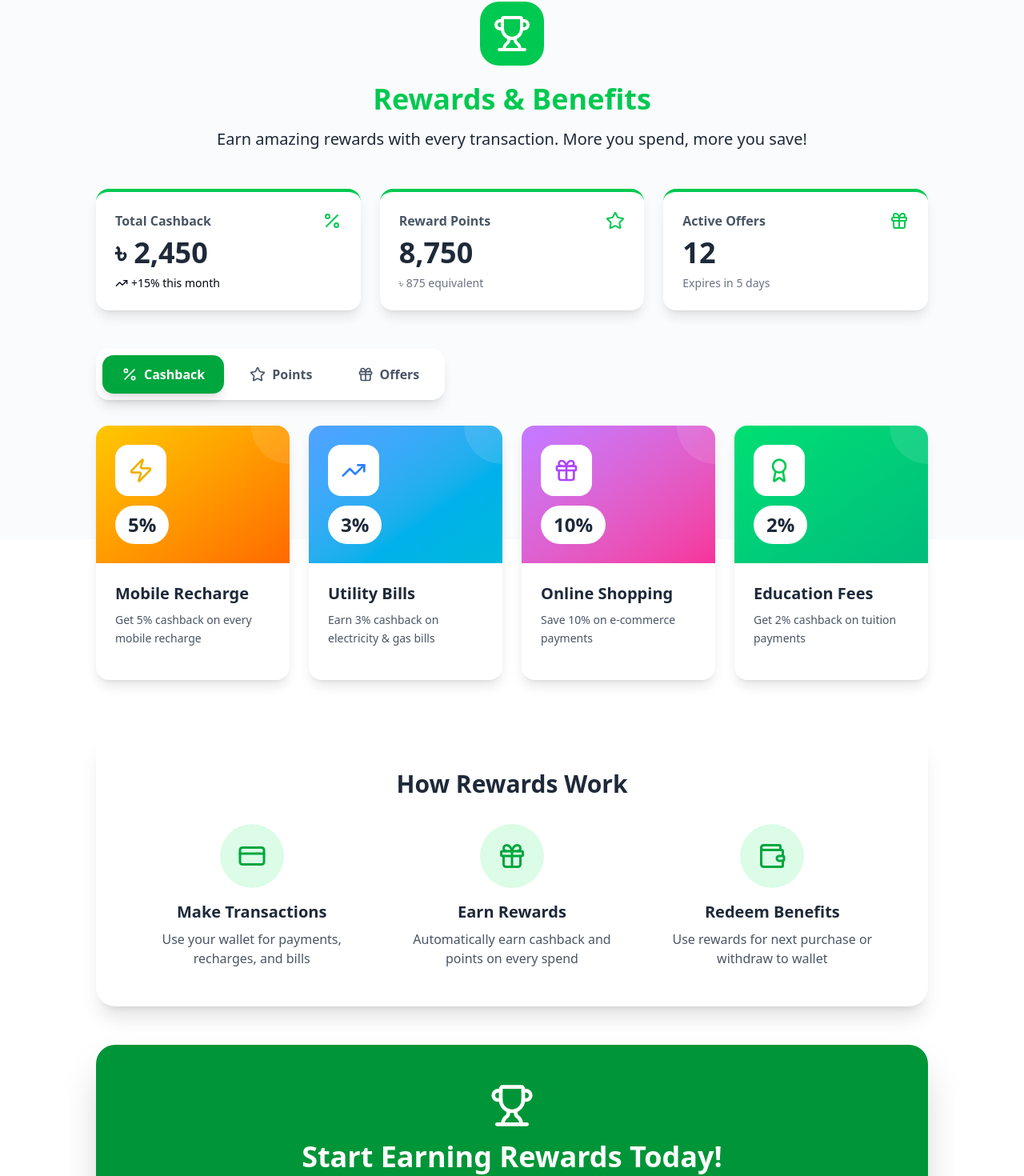
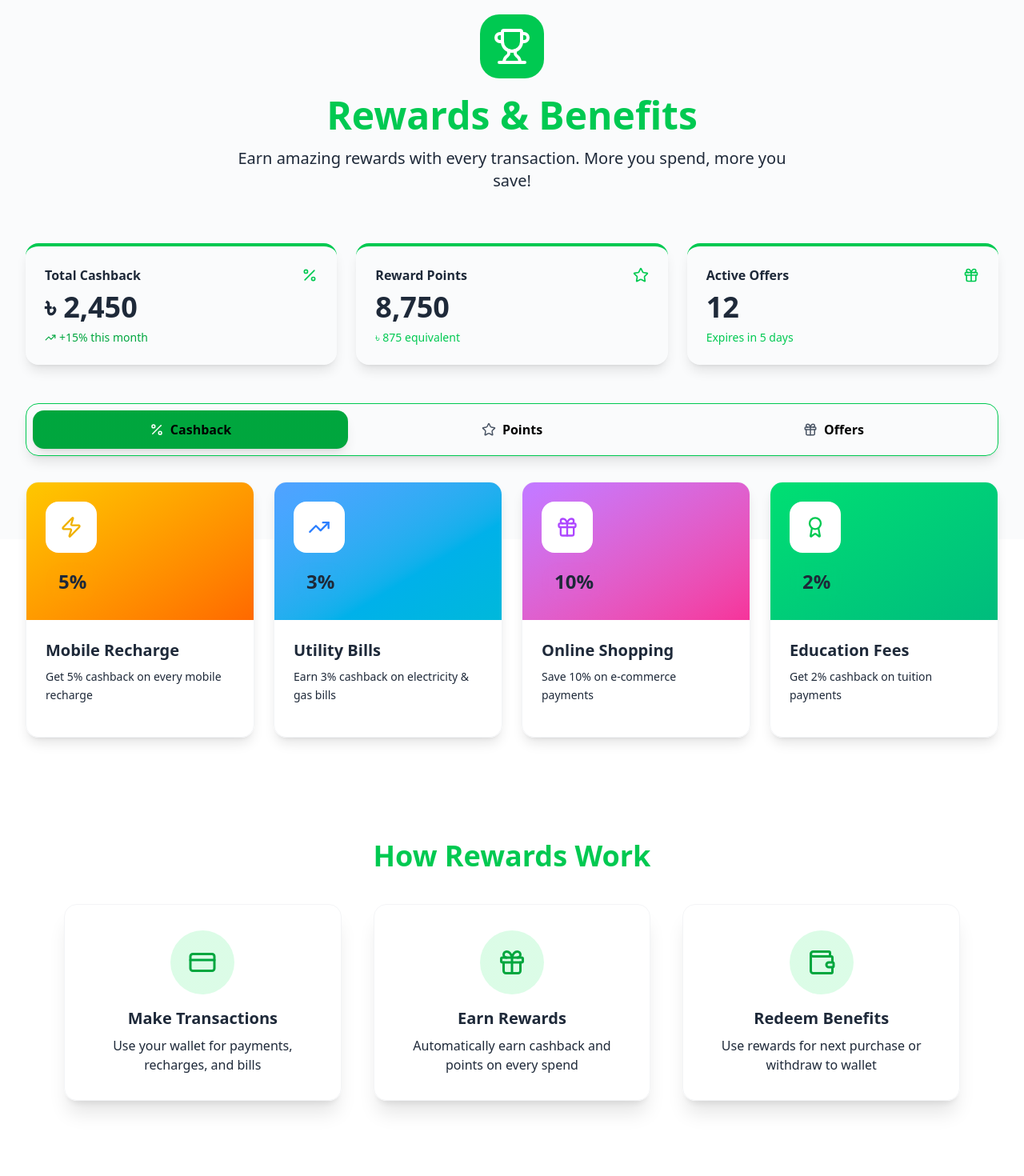
Before and after one commit to mithun41/digital-wallet-client, a React (Vite) app: page /rewards in a window 1280 px wide. Shown: the part 126-1596 px from the top of the page at 80% size. Built offline with nearby package versions, Linux system fonts and the light colour scheme.

Commit message:
cash out image change

```diff
--- a/src/Components/HowItWorks.jsx
+++ b/src/Components/HowItWorks.jsx
@@ -303,7 +303,7 @@ const steps = [
     title: "CashOut & Transactions",
     description:
       "Withdraw money anytime to your bank account and track all your transactions with detailed reports and statements.",
-    img: "https://images.unsplash.com/photo-1551288049-bebda4e38f71?w=800&q=80",
+    img: "https://i.postimg.cc/wTX4wh52/wallet.png",
     animation: "fade-up",
     icon: <ChartBarIcon className="h-8 w-8 text-white" />,
     badge: "Step 6",
--- a/src/Pages/Home/Features/Features.jsx
+++ b/src/Pages/Home/Features/Features.jsx
@@ -59,7 +59,7 @@ const Features = () => {
 
   return (
     <section className="max-w-7xl mx-auto px-4 py-16 overflow-hidden" ref={ref}>
-      <h2 className="text-3xl md:text-4xl text-green-700 font-extrabold text-center mb-12">
+      <h2 className="text-3xl md:text-4xl text-green-500 font-extrabold text-center mb-12">
         Explore Our Powerful Features
       </h2>
 
--- a/src/Pages/RewardsSection/RewardsSection.jsx
+++ b/src/Pages/RewardsSection/RewardsSection.jsx
@@ -9,19 +9,17 @@ import {
   Percent,
   Clock,
   CheckCircle,
-  ArrowRight,
-  CreditCard, Wallet,
-  GiftIcon
+  CreditCard,
+  Wallet
 } from "lucide-react";
-
 
 const RewardsSection = () => {
   const [activeTab, setActiveTab] = useState("cashback");
 
   const rewardTypes = [
-    { id: "cashback", label: "Cashback", icon: <Percent size={20} /> },
-    { id: "points", label: "Points", icon: <Star size={20} /> },
-    { id: "offers", label: "Offers", icon: <Gift size={20} /> },
+    { id: "cashback", label: "Cashback", icon: <Percent size={18} /> },
+    { id: "points", label: "Points", icon: <Star size={18} /> },
+    { id: "offers", label: "Offers", icon: <Gift size={18} /> },
   ];
 
   const cashbackRewards = [
@@ -30,7 +28,7 @@ const RewardsSection = () => {
       title: "Mobile Recharge",
       description: "Get 5% cashback on every mobile recharge",
       cashback: "5%",
-      icon: <Zap className="text-yellow-500" size={32} />,
+      icon: <Zap className="text-yellow-500" size={28} />,
       color: "from-yellow-400 to-orange-500",
     },
     {
@@ -38,7 +36,7 @@ const RewardsSection = () => {
       title: "Utility Bills",
       description: "Earn 3% cashback on electricity & gas bills",
       cashback: "3%",
-      icon: <TrendingUp className="text-blue-500" size={32} />,
+      icon: <TrendingUp className="text-blue-500" size={28} />,
       color: "from-blue-400 to-cyan-500",
     },
     {
@@ -46,7 +44,7 @@ const RewardsSection = () => {
       title: "Online Shopping",
       description: "Save 10% on e-commerce payments",
       cashback: "10%",
-      icon: <Gift className="text-purple-500" size={32} />,
+      icon: <Gift className="text-purple-500" size={28} />,
       color: "from-purple-400 to-pink-500",
     },
     {
@@ -54,7 +52,7 @@ const RewardsSection = () => {
       title: "Education Fees",
       description: "Get 2% cashback on tuition payments",
       cashback: "2%",
-      icon: <Award className="text-green-500" size={32} />,
+      icon: <Award className="text-green-500" size={28} />,
       color: "from-green-400 to-emerald-500",
     },
   ];
@@ -65,7 +63,7 @@ const RewardsSection = () => {
       title: "Transaction Points",
       description: "Earn 10 points for every ৳100 spent",
       points: "10 pts",
-      icon: <Star className="text-yellow-500" size={32} />,
+      icon: <Star className="text-yellow-500" size={28} />,
       color: "from-yellow-400 to-amber-500",
     },
     {
@@ -73,7 +71,7 @@ const RewardsSection = () => {
       title: "Referral Bonus",
       description: "Get 500 points for each friend referral",
       points: "500 pts",
-      icon: <Trophy className="text-orange-500" size={32} />,
+      icon: <Trophy className="text-orange-500" size={28} />,
       color: "from-orange-400 to-red-500",
     },
     {
@@ -81,7 +79,7 @@ const RewardsSection = () => {
       title: "Daily Login",
       description: "Collect 5 points just by logging in daily",
       points: "5 pts",
-      icon: <Clock className="text-blue-500" size={32} />,
+      icon: <Clock className="text-blue-500" size={28} />,
       color: "from-blue-400 to-indigo-500",
     },
     {
@@ -89,7 +87,7 @@ const RewardsSection = () => {
       title: "Complete Profile",
       description: "One-time 200 points for profile completion",
       points: "200 pts",
-      icon: <CheckCircle className="text-green-500" size={32} />,
+      icon: <CheckCircle className="text-green-500" size={28} />,
       color: "from-green-400 to-teal-500",
     },
   ];
@@ -101,7 +99,7 @@ const RewardsSection = () => {
       description: "Double cashback on all transactions every weekend",
       validity: "Valid till Dec 31",
       discount: "2X",
-      icon: <Gift className="text-pink-500" size={32} />,
+      icon: <Gift className="text-pink-500" size={28} />,
       color: "from-pink-400 to-rose-500",
     },
     {
@@ -110,7 +108,7 @@ const RewardsSection = () => {
       description: "Get ৳100 cashback on your first wallet payment",
       validity: "New users only",
       discount: "৳100",
-      icon: <Award className="text-purple-500" size={32} />,
+      icon: <Award className="text-purple-500" size={28} />,
       color: "from-purple-400 to-violet-500",
     },
     {
@@ -119,7 +117,7 @@ const RewardsSection = () => {
       description: "Spend ৳5000+ and enter lucky draw for ৳10,000",
       validity: "Monthly draw",
       discount: "৳10K",
-      icon: <Trophy className="text-yellow-500" size={32} />,
+      icon: <Trophy className="text-yellow-500" size={28} />,
       color: "from-yellow-400 to-orange-600",
     },
     {
@@ -128,7 +126,7 @@ const RewardsSection = () => {
       description: "Pay 3 bills and get 4th bill with 50% discount",
       validity: "Limited time",
       discount: "50%",
-      icon: <Percent className="text-cyan-500" size={32} />,
+      icon: <Percent className="text-cyan-500" size={28} />,
       color: "from-cyan-400 to-blue-500",
     },
   ];
@@ -146,102 +144,102 @@ const RewardsSection = () => {
   };
 
   return (
-    <div className="min-h-screen py-16 px-4">
-      <div className="max-w-10/12 mx-auto">
+    <div className="min-h-screen py-12 sm:py-16 lg:py-20 px-4 sm:px-6 lg:px-8">
+      <div className="max-w-7xl mx-auto">
         {/* Header */}
-        <div className="text-center mb-12">
-          <div className="inline-block bg-green-500 p-4 rounded-3xl mb-4">
-            <Trophy size={48} className="text-white" />
+        <div className="text-center mb-10 sm:mb-12 lg:mb-16">
+          <div className="inline-block bg-green-500 p-3 sm:p-4 rounded-2xl sm:rounded-3xl mb-3 sm:mb-4">
+            <Trophy size={40} className="text-white sm:w-12 sm:h-12" />
           </div>
-          <h1 className="text-4xl md:text-4xl font-bold text-green-500 mb-4">
+          <h1 className="text-3xl sm:text-4xl lg:text-5xl font-bold text-green-500 mb-3 sm:mb-4 px-4">
             Rewards & Benefits
           </h1>
-          <p className="text-xl text-gray-800 dark:text-gray-100 max-w-3xl mx-auto">
+          <p className="text-base sm:text-lg lg:text-xl text-gray-800 dark:text-gray-100 max-w-3xl mx-auto px-4">
             Earn amazing rewards with every transaction. More you spend, more you save!
           </p>
         </div>
 
         {/* Stats Cards */}
-        <div className="grid md:grid-cols-3 gap-6 mb-12">
-          <div className="bg-white rounded-2xl shadow-lg p-6 border-t-4 border-green-500">
+        <div className="grid grid-cols-1 sm:grid-cols-2 lg:grid-cols-3 gap-4 sm:gap-6 mb-8 sm:mb-10 lg:mb-12">
+          <div className=" rounded-xl sm:rounded-2xl shadow-lg p-5 sm:p-6 border-t-4 border-green-500">
             <div className="flex items-center justify-between mb-2">
-              <h3 className="text-gray-600 font-semibold">Total Cashback</h3>
-              <Percent className="text-green-500" size={24} />
+              <h3 className="text-sm sm:text-base text-gray-800 dark:text-gray-100 font-semibold">Total Cashback</h3>
+              <Percent className="text-green-500" size={20} />
             </div>
-            <p className="text-4xl font-bold text-gray-800">৳ 2,450</p>
-            <p className="text-sm  mt-2 flex items-center gap-1">
-              <TrendingUp size={16} />
+            <p className="text-2xl sm:text-3xl lg:text-4xl font-bold text-gray-800 dark:text-gray-100">৳ 2,450</p>
+            <p className="text-xs sm:text-sm text-green-600 mt-2 flex items-center gap-1">
+              <TrendingUp size={14} />
               +15% this month
             </p>
           </div>
 
-          <div className="bg-white rounded-2xl shadow-lg p-6 border-t-4 border-green-500">
+          <div className="rounded-xl sm:rounded-2xl shadow-lg p-5 sm:p-6 border-t-4 border-green-500">
             <div className="flex items-center justify-between mb-2">
-              <h3 className="text-gray-600 font-semibold">Reward Points</h3>
-              <Star className="text-green-500" size={24} />
+              <h3 className="text-sm sm:text-base text-gray-800 dark:text-gray-100 font-semibold">Reward Points</h3>
+              <Star className="text-green-500" size={20} />
             </div>
-            <p className="text-4xl font-bold text-gray-800">8,750</p>
-            <p className="text-sm text-gray-500 mt-2">৳ 875 equivalent</p>
+            <p className="text-2xl sm:text-3xl lg:text-4xl font-bold text-gray-800 dark:text-gray-100">8,750</p>
+            <p className="text-xs sm:text-sm text-green-500  mt-2">৳ 875 equivalent</p>
           </div>
 
-          <div className="bg-white rounded-2xl shadow-lg p-6 border-t-4 border-green-500">
+          <div className=" rounded-xl sm:rounded-2xl shadow-lg p-5 sm:p-6 border-t-4 border-green-500 sm:col-span-2 lg:col-span-1">
             <div className="flex items-center justify-between mb-2">
-              <h3 className="text-gray-600 font-semibold">Active Offers</h3>
-              <Gift className="text-green-500" size={24} />
+              <h3 className="text-sm sm:text-base text-gray-800 dark:text-gray-100 font-semibold">Active Offers</h3>
+              <Gift className="text-green-500" size={20} />
             </div>
-            <p className="text-4xl font-bold text-gray-800">12</p>
-            <p className="text-sm text-gray-500 mt-2">Expires in 5 days</p>
+            <p className="text-2xl sm:text-3xl lg:text-4xl font-bold text-gray-800 dark:text-gray-100">12</p>
+            <p className="text-xs sm:text-sm text-green-500 mt-2">Expires in 5 days</p>
           </div>
         </div>
 
         {/* Tab Navigation */}
-        <div className="bg-white rounded-2xl shadow-lg p-2 mb-8 inline-flex gap-2">
+        <div className="rounded-xl sm:rounded-2xl shadow-lg p-1.5 sm:p-2 mb-6 sm:mb-8 flex gap-1 sm:gap-2 hover: border border-green-500 overflow-x-auto w-full">
           {rewardTypes.map((type) => (
             <button
               key={type.id}
               onClick={() => setActiveTab(type.id)}
-              className={`flex items-center gap-2 px-6 py-3 rounded-xl font-semibold transition-all ${
+              className={`flex items-center justify-center gap-1.5 sm:gap-2 px-4 sm:px-6 py-2.5 sm:py-3 rounded-lg sm:rounded-xl font-semibold text-sm sm:text-base transition-all whitespace-nowrap flex-1 ${
                 activeTab === type.id
                   ? "bg-gradient-to-r from-green-600 to-green-600 text-white shadow-lg"
                   : "text-gray-600 hover:bg-gray-100"
               }`}
             >
               {type.icon}
-              {type.label}
+              <span className="text-black dark:text-white">{type.label}</span>
             </button>
           ))}
         </div>
 
         {/* Rewards Grid */}
-        <div className="grid md:grid-cols-2 lg:grid-cols-4 gap-6">
+        <div className="grid grid-cols-1 sm:grid-cols-2 lg:grid-cols-3 xl:grid-cols-4 gap-4 sm:gap-6">
           {getCurrentRewards().map((reward) => (
             <div
               key={reward.id}
-              className="group bg-white rounded-2xl shadow-lg overflow-hidden hover:shadow-2xl transition-all duration-300 hover:-translate-y-2"
+              className="group rounded-xl sm:rounded-2xl shadow-lg overflow-hidden hover:shadow-2xl transition-all duration-300 border border-gray-100 hover:-translate-y-1 sm:hover:-translate-y-2"
             >
-              <div className={`bg-gradient-to-br ${reward.color} p-6 relative overflow-hidden`}>
-                <div className="absolute top-0 right-0 w-24 h-24 bg-white opacity-10 rounded-full -mr-12 -mt-12"></div>
+              <div className={`bg-gradient-to-br ${reward.color} p-5 sm:p-6 relative overflow-hidden`}>
+                <div className="absolute top-0 right-0 w-20 h-20 sm:w-24 sm:h-24  opacity-10 rounded-full -mr-10 sm:-mr-12 -mt-10 sm:-mt-12"></div>
                 <div className="relative z-10">
-                  <div className="bg-white bg-opacity-20 backdrop-blur-sm w-16 h-16 rounded-2xl flex items-center justify-center mb-3">
+                  <div className="bg-white bg-opacity-20 backdrop-blur-sm w-12 h-12 sm:w-16 sm:h-16 rounded-xl sm:rounded-2xl flex items-center justify-center mb-3">
                     {reward.icon}
                   </div>
-                  <div className="bg-white bg-opacity-90 backdrop-blur-sm px-4 py-2 rounded-full inline-block">
-                    <span className="text-2xl font-bold text-gray-800">
+                  <div className=" backdrop-blur-sm px-3 sm:px-4 py-1.5 sm:py-2 rounded-full inline-block">
+                    <span className="text-xl sm:text-2xl font-bold text-gray-800 dark:text-gray-100">
                       {getRewardValue(reward)}
                     </span>
                   </div>
                 </div>
               </div>
 
-              <div className="p-6">
-                <h3 className="text-xl font-bold text-gray-800 mb-2">
+              <div className="p-4 sm:p-6">
+                <h3 className="text-lg sm:text-xl font-bold text-gray-800 dark:text-gray-100 mb-2">
                   {reward.title}
                 </h3>
-                <p className="text-gray-600 text-sm mb-4 leading-relaxed">
+                <p className="text-gray-800 dark:text-gray-100 text-xs sm:text-sm mb-3 sm:mb-4 leading-relaxed">
                   {reward.description}
                 </p>
                 {reward.validity && (
-                  <div className="bg-gray-100 px-3 py-1 rounded-full text-xs text-gray-600 inline-block mb-4">
+                  <div className="text-gray-800 dark:text-gray-100 px-2.5 sm:px-3 py-1 rounded-full text-xs  inline-block">
                     {reward.validity}
                   </div>
                 )}
@@ -251,47 +249,47 @@ const RewardsSection = () => {
         </div>
 
         {/* How it Works Section */}
-        <div className="mt-16 bg-white rounded-3xl shadow-xl p-8 md:p-12">
-      <h2 className="text-3xl font-bold text-gray-800 mb-8 text-center">
+        <div className="mt-12 sm:mt-16 lg:mt-20   p-6 sm:p-8 lg:p-12">
+          <h2 className="text-2xl sm:text-3xl lg:text-4xl font-bold text-green-500 mb-6 sm:mb-8 lg:mb-10 text-center">
             How Rewards Work
           </h2>
 
-      <div className="grid md:grid-cols-3 gap-8">
+          <div className="grid grid-cols-1 sm:grid-cols-2 lg:grid-cols-3 gap-6 sm:gap-8 lg:gap-10 ">
             {/* Step 1 */}
-        <div className="text-center">
-          <div className="bg-gradient-to-br from-green-100 to-green-100 w-20 h-20 rounded-full flex items-center justify-center mx-auto mb-4">
-            <CreditCard size={36} className="text-green-600" />
+            <div className="text-center border border-gray-100 p-8 rounded-2xl shadow-xl">
+              <div className="bg-gradient-to-br from-green-100 to-green-100 w-16 h-16 sm:w-20 sm:h-20 rounded-full flex items-center justify-center mx-auto mb-3 sm:mb-4">
+                <CreditCard size={28} className="text-green-600 sm:w-9 sm:h-9" />
               </div>
-          <h3 className="text-xl font-bold text-gray-800 mb-2">
+              <h3 className="text-lg sm:text-xl font-bold text-gray-800 dark:text-gray-100 mb-2">
                 Make Transactions
               </h3>
-          <p className="text-gray-600">
+              <p className="text-sm sm:text-base text-gray-800 dark:text-gray-100 px-2">
                 Use your wallet for payments, recharges, and bills
               </p>
             </div>
 
             {/* Step 2 */}
-        <div className="text-center">
-          <div className="bg-gradient-to-br from-green-100 to-green-100 w-20 h-20 rounded-full flex items-center justify-center mx-auto mb-4">
-            <GiftIcon size={36} className="text-green-600" />
+            <div className="text-center border border-gray-100 p-8 rounded-2xl shadow-xl">
+              <div className="bg-gradient-to-br from-green-100 to-green-100 w-16 h-16 sm:w-20 sm:h-20 rounded-full flex items-center justify-center mx-auto mb-3 sm:mb-4">
+                <Gift size={28} className="text-green-600 sm:w-9 sm:h-9" />
               </div>
-          <h3 className="text-xl font-bold text-gray-800 mb-2">
+              <h3 className="text-lg sm:text-xl font-bold text-gray-800 dark:text-gray-100 mb-2">
                 Earn Rewards
               </h3>
-          <p className="text-gray-600">
+              <p className="text-sm sm:text-base text-gray-800 dark:text-gray-100 px-2">
                 Automatically earn cashback and points on every spend
               </p>
             </div>
 
             {/* Step 3 */}
-        <div className="text-center">
-          <div className="bg-gradient-to-br from-green-100 to-green-100 w-20 h-20 rounded-full flex items-center justify-center mx-auto mb-4">
-            <Wallet size={36} className="text-green-600" />
+            <div className="text-center sm:col-span-2 lg:col-span-1 border border-gray-100 p-8 rounded-2xl shadow-xl">
+              <div className="bg-gradient-to-br from-green-100 to-green-100 w-16 h-16 sm:w-20 sm:h-20 rounded-full flex items-center justify-center mx-auto mb-3 sm:mb-4">
+                <Wallet size={28} className="text-green-600 sm:w-9 sm:h-9" />
               </div>
-          <h3 className="text-xl font-bold text-gray-800 mb-2">
+              <h3 className="text-lg sm:text-xl font-bold text-gray-800 dark:text-gray-100 mb-2">
                 Redeem Benefits
               </h3>
-          <p className="text-gray-600">
+              <p className="text-sm sm:text-base text-gray-800 dark:text-gray-100 px-2">
                 Use rewards for next purchase or withdraw to wallet
               </p>
             </div>
@@ -299,17 +297,16 @@ const RewardsSection = () => {
         </div>
 
         {/* CTA Section */}
-        <div className="mt-12 bg-gradient-to-r from-green-600 via-green-600 to-green-600 rounded-3xl shadow-2xl p-8 md:p-12 text-center text-white relative overflow-hidden">
+        <div className="mt-10 sm:mt-12 lg:mt-16 bg-gradient-to-r from-green-600 via-green-600 to-green-600 rounded-2xl sm:rounded-3xl shadow-2xl p-6 sm:p-8 lg:p-12 text-center text-white relative overflow-hidden">
           <div className="absolute inset-0 bg-black opacity-10"></div>
           <div className="relative z-10">
-            <Trophy size={56} className="mx-auto mb-4" />
-            <h2 className="text-3xl md:text-4xl font-bold mb-4">
+            <Trophy size={44} className="mx-auto mb-3 sm:mb-4 sm:w-14 sm:h-14" />
+            <h2 className="text-2xl sm:text-3xl lg:text-4xl font-bold mb-3 sm:mb-4 px-4">
               Start Earning Rewards Today!
             </h2>
-            <p className="text-xl text-purple-100 mb-8 max-w-2xl mx-auto">
+            <p className="text-base sm:text-lg lg:text-xl text-green-50 mb-6 sm:mb-8 max-w-2xl mx-auto px-4">
               Join thousands of users who are already saving money with every transaction
             </p>
-
           </div>
         </div>
       </div>
```
Lines whose indentation alone changed are shown as unchanged.
